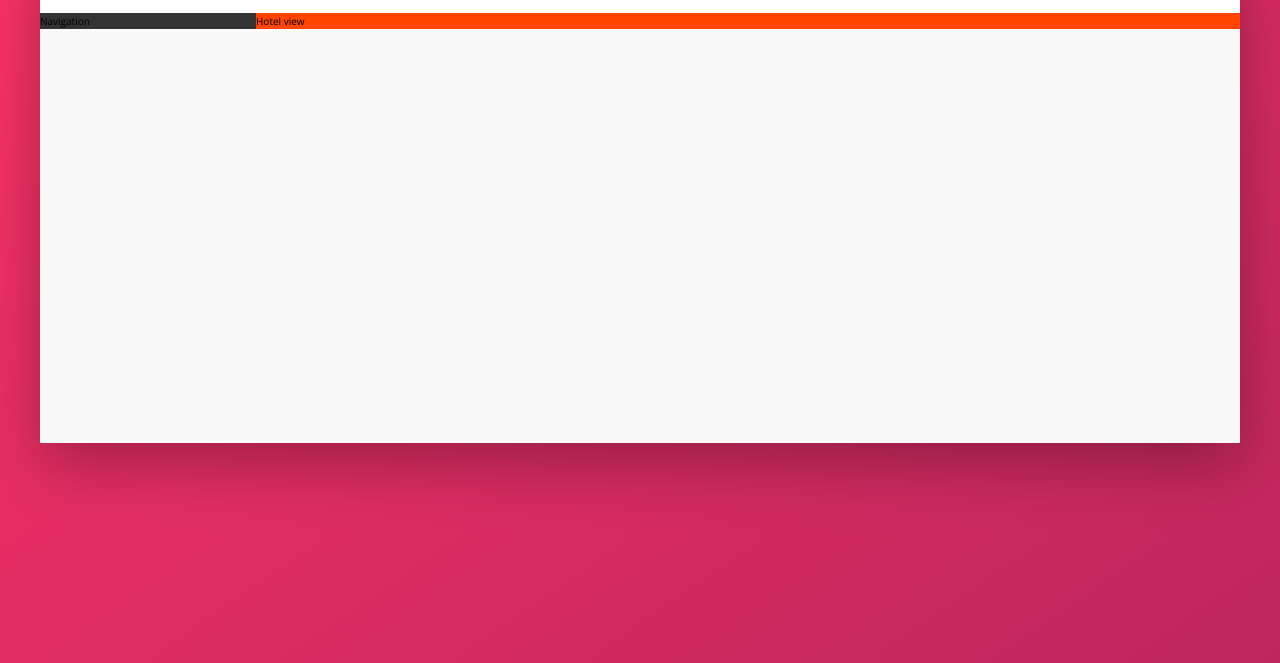
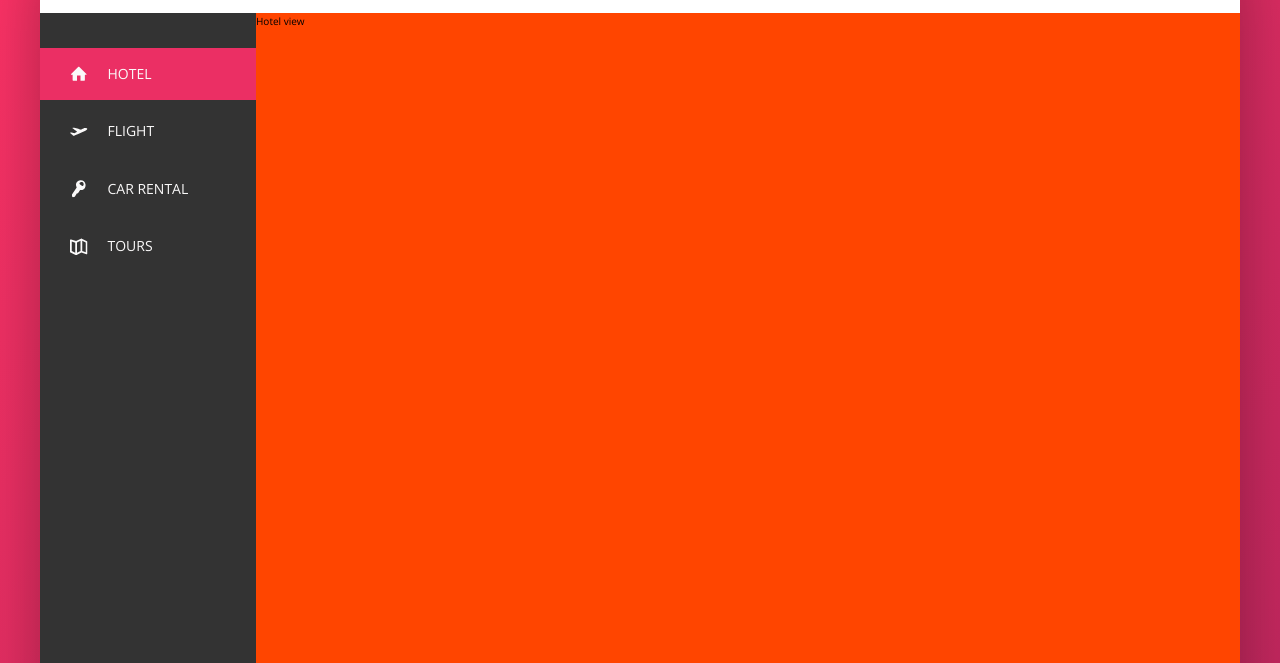
Before and after one commit to David-mwendwa/trillo-booking-app, a website: page index.html in a window 1280 px wide. Shown: the part 137-800 px from the top of the page. Drawn offline with nearby package versions, Linux system fonts and the light colour scheme.

Commit message:
feat: built and styled side navigation

```diff
--- a/index.html
+++ b/index.html
@@ -52,7 +52,45 @@
       </header>
 
       <div class="content">
-        <nav class="sidebar">Navigation</nav>
+        <nav class="sidebar">
+          <ul class="side-nav">
+            <li class="side-nav__item side-nav__item--active">
+              <a href="" class="side-nav__link">
+                <svg class="side-nav__icon">
+                  <use xlink:href="img/sprite.svg#icon-home"></use>
+                </svg>
+                <span>Hotel</span>
+              </a>
+            </li>
+            <li class="side-nav__item">
+              <a href="" class="side-nav__link">
+                <svg class="side-nav__icon">
+                  <use xlink:href="img/sprite.svg#icon-aircraft-take-off"></use>
+                </svg>
+                <span>Flight</span>
+              </a>
+            </li>
+            <li class="side-nav__item">
+              <a href="" class="side-nav__link">
+                <svg class="side-nav__icon">
+                  <use xlink:href="img/sprite.svg#icon-key"></use>
+                </svg>
+                <span>Car rental</span>
+              </a>
+            </li>
+            <li class="side-nav__item">
+              <a href="" class="side-nav__link">
+                <svg class="side-nav__icon">
+                  <use xlink:href="img/sprite.svg#icon-map"></use>
+                </svg>
+                <span>Tours</span>
+              </a>
+            </li>
+          </ul>
+
+          <div class="legal">&copy; 2021 by techDave. All rights reserved.</div>
+        </nav>
+
         <main class="hotel-view">Hotel view</main>
       </div>
     </div>
--- a/sass/_basee.scss
+++ b/sass/_basee.scss
@@ -6,7 +6,7 @@
   --color-grey-light-1: #faf9f9;
   --color-grey-light-2: #f4f2f2;
   --color-grey-light-3: #f0eeee;
-  --color-grey-light-4: rgb(17, 11, 11);
+  --color-grey-light-4: #ccc;
 
   --color-grey-dark-1: #333;
   --color-grey-dark-2: #777;
--- a/sass/_components.scss
+++ b/sass/_components.scss
@@ -111,3 +111,70 @@
     margin-right: 1rem;
   }
 }
+
+/********* SIDE NAVIGATION *********/
+.side-nav {
+  font-size: 1.4rem;
+  list-style: none;
+  margin-top: 3.5rem;
+
+  &__item {
+    position: relative;
+    &:not(:last-child) {
+      margin-bottom: .5rem;
+    }
+  }
+
+  &__item::before {
+    content: "";
+    position: absolute;
+    top: 0;
+    left: 0;
+    height: 100%;
+    width: 3px;
+    background-color: var(--color-primary);
+    transform: scaleY(0);
+    transition: transform .2s,
+                width .4s cubic-bezier(1,0,0,1) .2s,
+                background-color .1s;
+  }
+
+  &__item:hover::before,
+  &__item--active::before {
+    transform: scaleY(1);
+    width: 100%;
+  }
+
+  &__item:active::before{
+    background-color: var(--color-primary-light);
+  }
+
+  &__link:link,
+  &__link:visited {
+    color: var(--color-grey-light-1);
+    text-decoration: none;
+    text-transform: uppercase;
+    display: block;
+    padding: 1.5rem 3rem;
+    position: relative;
+    z-index: 10;
+
+    display: flex;
+    align-items: center;
+  }
+
+  &__icon {
+    width: 1.75rem;
+    height: 1.75rem;
+    margin-right: 2rem;
+    fill: currentColor; // color of the parent/current element
+  }
+}
+
+/********* LEGAL TEXT *********/
+.legal {
+  font-size: 1.2rem;
+  color: var(--color-grey-light-4);
+  text-align: center;
+  padding: 2.5rem;
+}
--- a/sass/_layout.scss
+++ b/sass/_layout.scss
@@ -25,11 +25,17 @@
 .sidebar {
   background-color: var(--color-grey-dark-1);
   flex: 0 0 18%;
+
+  display: flex;
+  flex-direction: column;
+  justify-content: space-between;
 }
 
 .hotel-view {
   background-color: #fff;
+
   background-color: orangered;
+  height: 80rem;
 
   flex: 1;
 }
```
Also changed, not shown: css/style.css.
